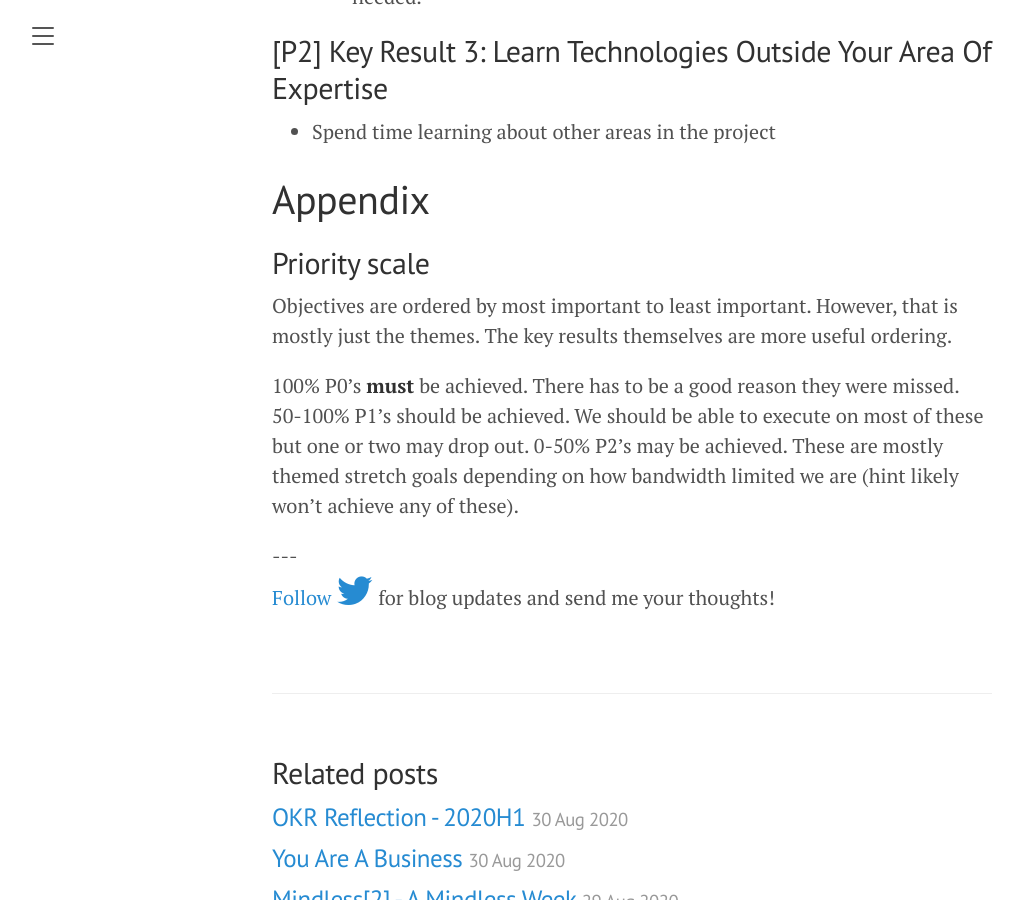
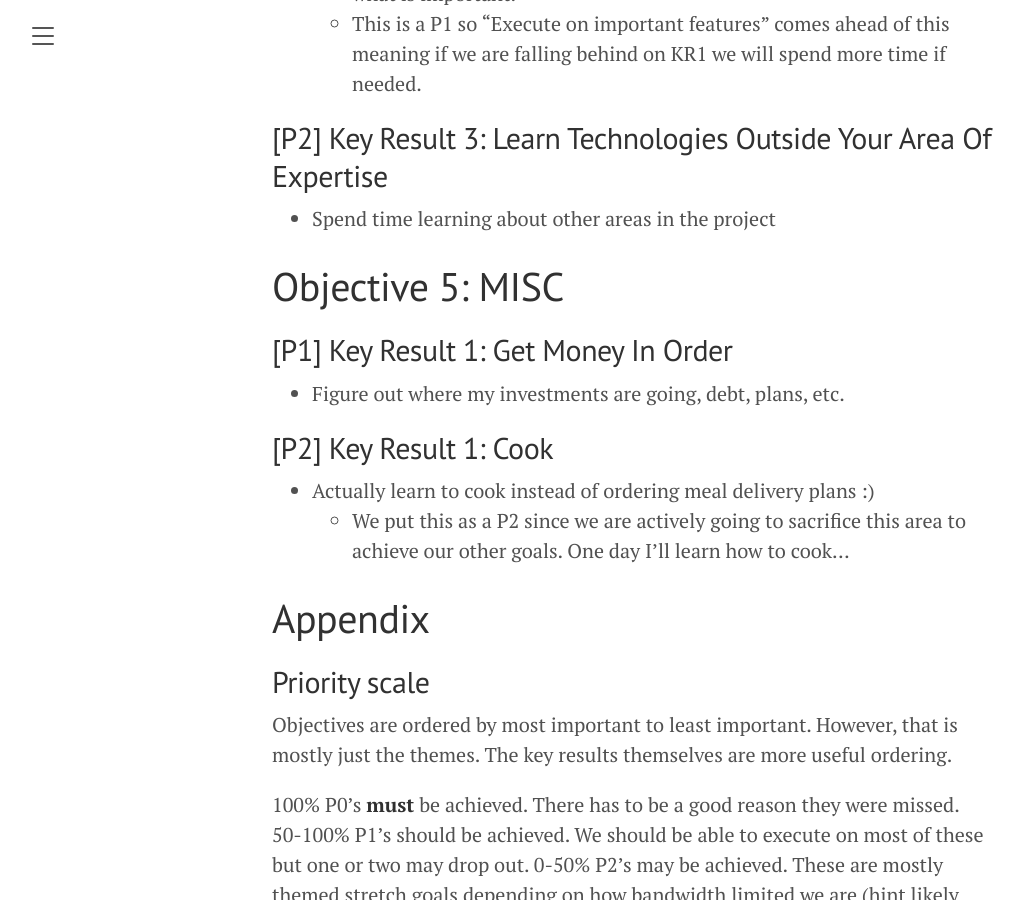
Before and after one commit to jqphu/blog, a Jekyll site: the page built from _posts/2020-08-30-okr-planning-2020H2.md, in a window 1280 px wide and 900 px high, scrolled down 6602 px. Shown: the whole window, without its empty margins (8-1032 px from the left). Built offline with Jekyll 4.4.1, drawn with Linux system fonts in a browser that asks for light colours; a script that is not in the unit is left out; some of the changed text lies outside the part shown.

Commit message:
[2020-08-30] Add 2020H2 OKR planning

```diff
--- a/_posts/2020-08-30-okr-planning-2020H2.md
+++ b/_posts/2020-08-30-okr-planning-2020H2.md
@@ -169,6 +169,16 @@ always on my mind so I weight it relatively less important.
 ## [P2] Key Result 3: Learn Technologies Outside Your Area Of Expertise
 * Spend time learning about other areas in the project
 
+# Objective 5: MISC
+
+## [P1] Key Result 1: Get Money In Order
+* Figure out where my investments are going, debt, plans, etc.
+
+## [P2] Key Result 1: Cook
+* Actually learn to cook instead of ordering meal delivery plans :)
+  * We put this as a P2 since we are actively going to sacrifice this area to achieve our other
+    goals. One day I'll learn how to cook...
+
 # Appendix
 
 ## Priority scale
```
